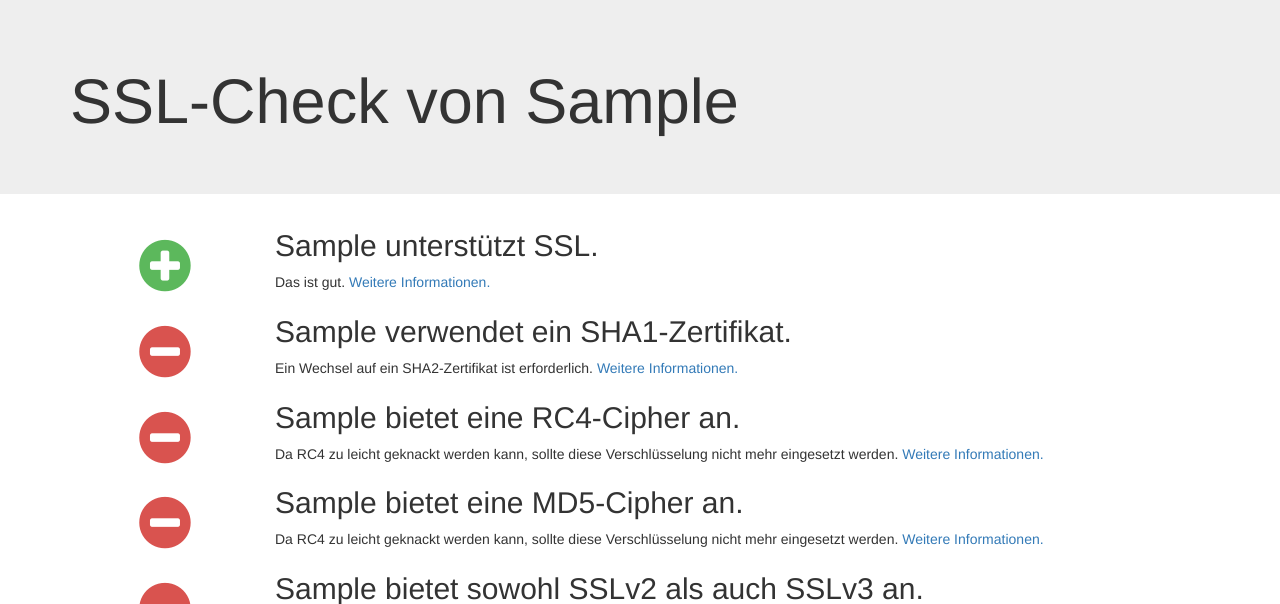
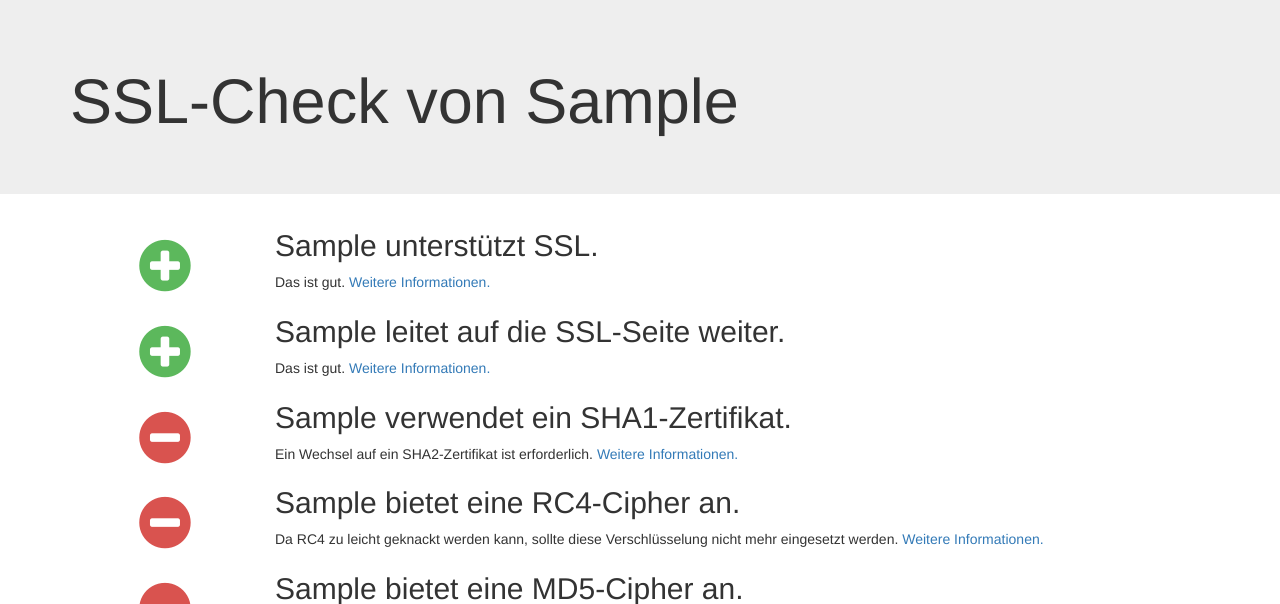
Before and after one commit to okfde/behoerden-online-dienste.de, a Flask app: page /host/Sample in a window 1280 px wide. Shown: the part 51-655 px from the top of the page. Run offline with Flask 2, Linux system fonts and the light colour scheme; tables that the repository leaves empty hold one stand-in row (values such as "Sample post"); parts of the project's set-up code (start-up, migrations or seed data) failed here and were passed over; some libraries are stand-ins or nearby versions.

Commit message:
Host Detaill Bugfixes

```diff
--- a/webapp/templates/host_encryption.html
+++ b/webapp/templates/host_encryption.html
@@ -34,8 +34,7 @@
   </div>
   {% endif %}
   {% if ssl_test.cert_matches %}
-  {% if ssl_test.Host.type == 1 %}
-  {% if ssl_test.ssl_forward %}
+  {% if ssl_test.ssl_forward == 1 %}
   <div class="row-fluid">
     <div class="col-sm-2 col-rating">
       <span class="fa fa-plus-circle"></span>
@@ -44,7 +43,7 @@
       <h2>{{ ssl_test.Host.host }} leitet auf die SSL-Seite weiter.</h2>
       <p>Das ist gut. <a href="/info/encryption#hsts">Weitere Informationen.</a></p>
     </div>
-  </div>{% else %}
+  </div>{% elif ssl_test.ssl_forward == 0 %}
   <div class="row-fluid">
     <div class="col-sm-2 col-rating">
       <span class="fa fa-minus-circle"></span>
@@ -54,7 +53,6 @@
       <p>Um sicherzustellen, dass Nutzer auch die verschlüsselte Seite nutzen, ist eine 301er-Weiterleitung von http:// Requests auf https:// empfehlenswert <a href="/info/encryption#forward">Weitere Informationen.</a></p>
     </div>
   </div>
-  {% endif %}
   {% endif %}
   {% if ssl_test.sha1_cert %}
   <div class="row-fluid">
@@ -141,7 +139,7 @@
   </div>
   {% endif %}
   {% if ssl_test.pfs_available and (ssl_test.dhe_key or ssl_test.ecdhe_key) %}
-  {% if ssl_test.dhe_key >= 2048 and ssl_test.ecdhe_key >= 256 %}
+  {% if (ssl_test.dhe_key >= 2048 or ssl_test.dhe_key == None) and (ssl_test.ecdhe_key >= 256 or ssl_test.ecdhe_key == None) %}
   <div class="row-fluid">
     <div class="col-sm-2 col-rating">
       <span class="fa fa-plus-circle"></span>
```
